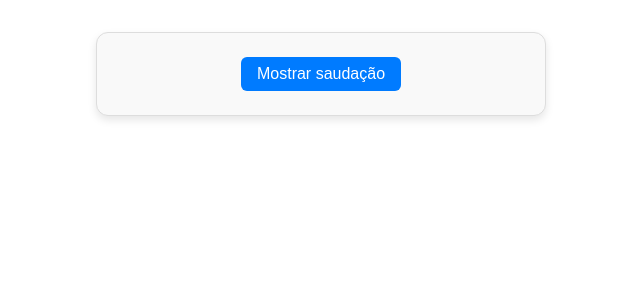
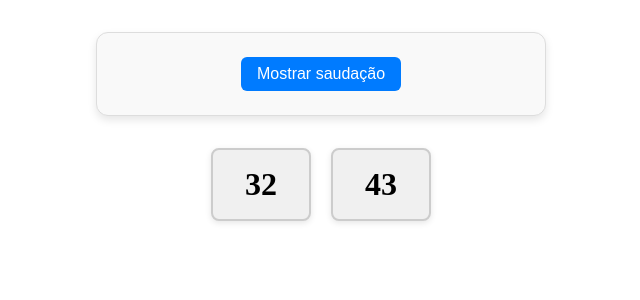
Before and after one commit to felipe-lima-flooxai/react-mod28-29-legado, a React (Vite) app: page / in a window 1280 px wide. Shown: the top 300 px of the page, without its empty margins (319-959 px from the left). Built offline with nearby package versions, Linux system fonts and the light colour scheme.

Commit message:
feat: segundo componente

```diff
--- a/src/App.jsx
+++ b/src/App.jsx
@@ -3,6 +3,7 @@ import reactLogo from './assets/react.svg'
 import viteLogo from '/vite.svg'
 import './App.css'
 import GreetingCard from './components/greeting'
+import RandomNumbers from './components/RandomNumber.jsx'
 
 function App() {
 
@@ -10,6 +11,7 @@ function App() {
   return (
     <>
       <GreetingCard name="Felipe"></GreetingCard>
+      <RandomNumbers></RandomNumbers>
     </>
   )
 }
--- /dev/null
+++ b/src/components/RandomNumber.jsx
@@ -0,0 +1,16 @@
+import React from 'react';
+import styles from './RandomNumber.module.css';
+
+function RandomNumbers() {
+  const num1 = Math.floor(Math.random() * 100);
+  const num2 = Math.floor(Math.random() * 100);
+
+  return (
+    <div className={styles.container}>
+      <div className={styles.box}>{num1}</div>
+      <div className={styles.box}>{num2}</div>
+    </div>
+  );
+}
+
+export default RandomNumbers;
--- /dev/null
+++ b/src/components/RandomNumber.module.css
@@ -0,0 +1,17 @@
+.container {
+  display: flex;
+  flex-direction: row;
+  justify-content: center;
+  gap: 20px;
+  margin-top: 2rem;
+}
+
+.box {
+  background-color: #f0f0f0;
+  border: 2px solid #ccc;
+  border-radius: 8px;
+  padding: 1rem 2rem;
+  font-size: 2rem;
+  font-weight: bold;
+  box-shadow: 0 2px 6px rgba(0, 0, 0, 0.1);
+}
```
